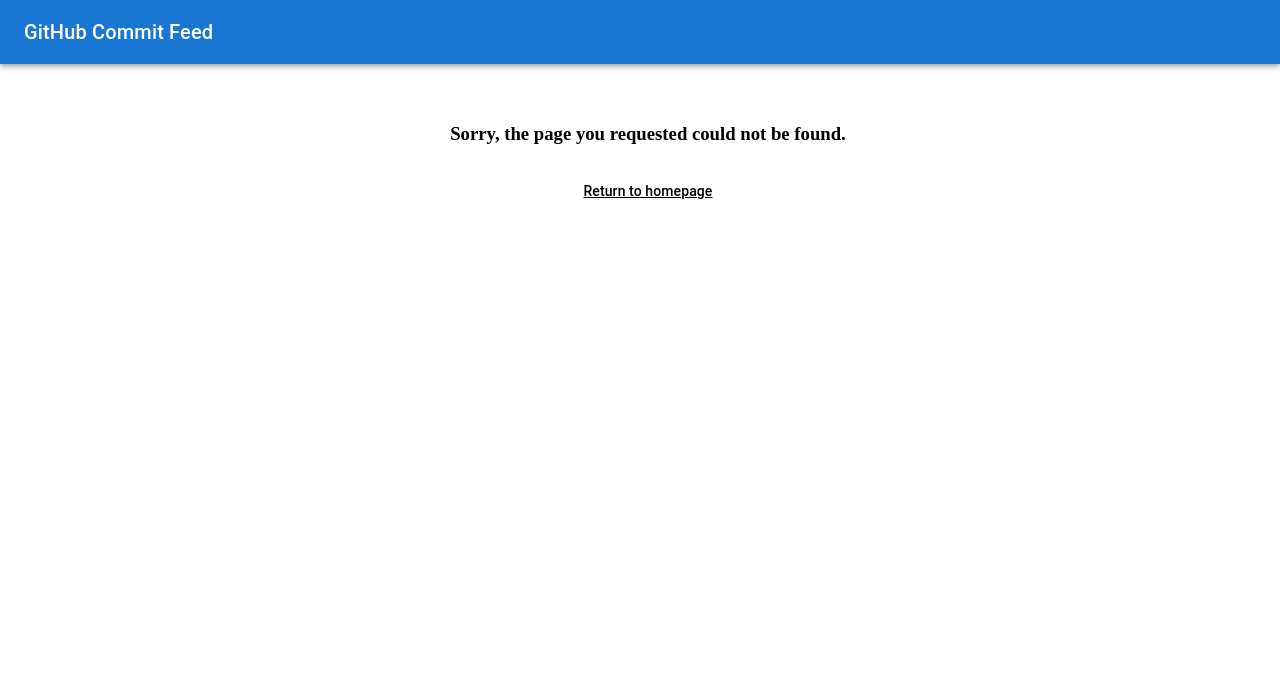
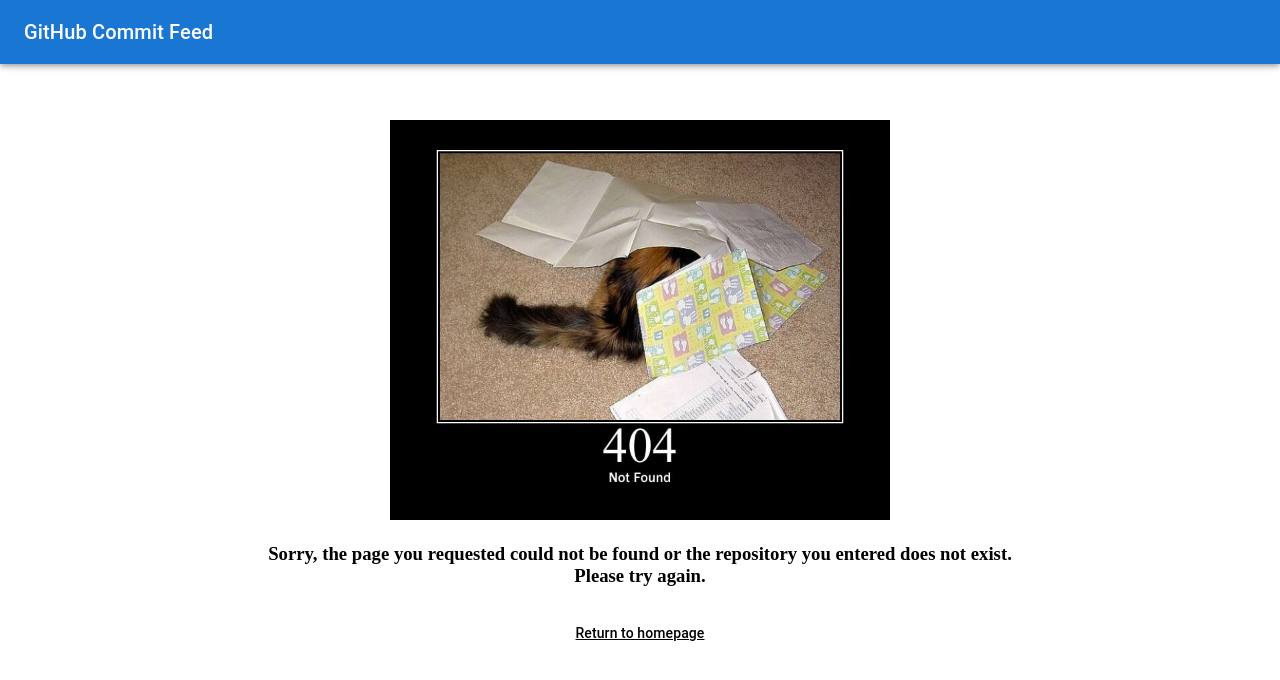
Before and after one commit to maggie9595/chronosphere-commit-feed, a React (Create React App) app: page /does/not/exist in a window 1280 px wide. Shown: the top 680 px of the page. Built offline with nearby package versions, Linux system fonts and the light colour scheme.

Commit message:
Redirect to does not exist when no commits are found

```diff
--- a/src/DoesNotExist.tsx
+++ b/src/DoesNotExist.tsx
@@ -1,7 +1,7 @@
 import Box from "@mui/material/Box";
 import Link from "@mui/material/Link";
 import Typography from "@mui/material/Typography";
-import React, { useState } from "react";
+import React from "react";
 import "./App.css";
 
 function DoesNotExist() {
@@ -10,12 +10,17 @@ function DoesNotExist() {
       sx={{
         mx: "auto",
         width: "100%",
-        p: 1,
-        mt: 12,
+        mt: 15,
         textAlign: "center",
       }}
     >
-      <h3>Sorry, the page you requested could not be found.</h3>
+      <img src="/404.jpg" width="500px" />
+      <h3>
+        Sorry, the page you requested could not be found or the repository you
+        entered does not exist.
+        <br />
+        Please try again.
+      </h3>
       <Link
         color="inherit"
         href="/"
--- a/src/Feed.tsx
+++ b/src/Feed.tsx
@@ -38,7 +38,12 @@ function Feed() {
     })
       .then(async (response) => {
         const data = await response.json();
-        console.warn(data);
+
+        // Navigate to does not exist page when no commits can be found
+        if (data.message === "Not Found") {
+          window.location.href = "/does/not/exist";
+        }
+
         setCommits(data);
         setLoading(false);
       })
```
Also changed, not shown: public/404.jpg (added).
